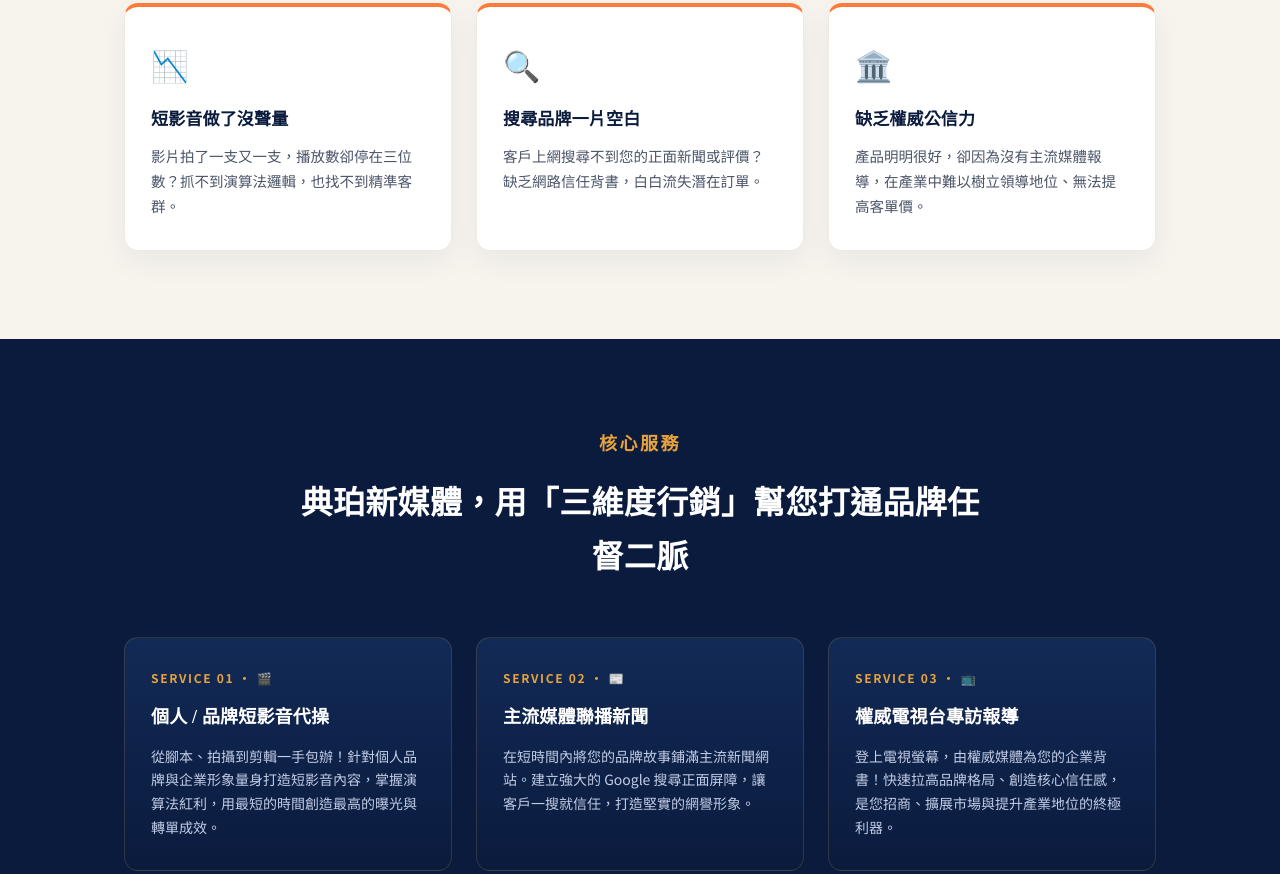
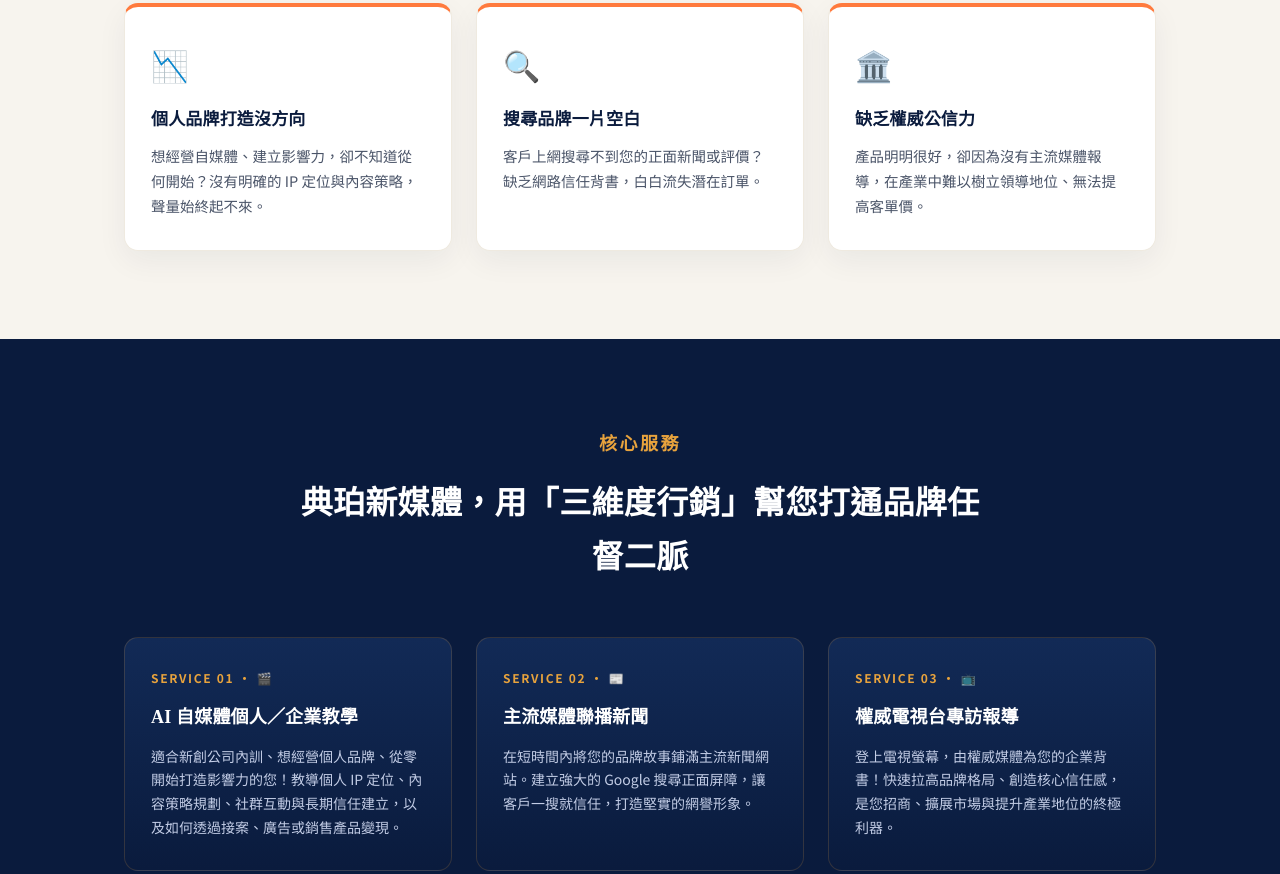
Before and after one commit to ivyliu18/Dianbo-checkup, a plain HTML site: page index.html in a window 1280 px wide. Shown: the part 974-1848 px from the top of the page. Drawn offline with Linux system fonts and the light colour scheme.

Commit message:
Update index.html

```diff
--- a/index.html
+++ b/index.html
@@ -283,7 +283,7 @@
   <div class="container hero-inner">
     <div class="eyebrow" style="justify-content:center; display:flex;">典珀新媒體 ｜ 品牌健檢活動</div>
     <h1>您的品牌聲音，<span class="accent">夠響亮嗎？</span><br>限時免費品牌健檢，點亮您的關鍵影響力！</h1>
-    <p class="sub">跨界整合「短影音代操 × 聯播新聞曝光 × 電視台專訪」，由資深媒體顧問親自坐鎮，為您的企業量身打造專屬的盲點突破報告。</p>
+    <p class="sub">跨界整合「AI 自媒體個人／企業教學 × 聯播新聞曝光 × 電視台專訪」，由資深媒體顧問親自坐鎮，為您的企業量身打造專屬的盲點突破報告。</p>
     <a href="#form" class="btn-cta">
       立即預約免費品牌健檢 <span class="badge">限量 20 名</span>
     </a>
@@ -305,8 +305,8 @@
     <div class="pain-grid">
       <div class="pain-card">
         <div class="icon">📉</div>
-        <h3>短影音做了沒聲量</h3>
-        <p>影片拍了一支又一支，播放數卻停在三位數？抓不到演算法邏輯，也找不到精準客群。</p>
+        <h3>個人品牌打造沒方向</h3>
+        <p>想經營自媒體、建立影響力，卻不知道從何開始？沒有明確的 IP 定位與內容策略，聲量始終起不來。</p>
       </div>
       <div class="pain-card">
         <div class="icon">🔍</div>
@@ -332,8 +332,8 @@
     <div class="svc-grid">
       <div class="svc-card">
         <div class="num">SERVICE 01 · 🎬</div>
-        <h3>個人 / 品牌短影音代操</h3>
-        <p>從腳本、拍攝到剪輯一手包辦！針對個人品牌與企業形象量身打造短影音內容，掌握演算法紅利，用最短的時間創造最高的曝光與轉單成效。</p>
+        <h3>AI 自媒體個人／企業教學</h3>
+        <p>適合新創公司內訓、想經營個人品牌、從零開始打造影響力的您！教導個人 IP 定位、內容策略規劃、社群互動與長期信任建立，以及如何透過接案、廣告或銷售產品變現。</p>
       </div>
       <div class="svc-card">
         <div class="num">SERVICE 02 · 📰</div>
@@ -370,7 +370,7 @@
       <div class="benefit-card">
         <span class="tag">落地建議</span>
         <h3>馬上可執行的策略</h3>
-        <p>拒絕空洞理論，給您馬上就能執行的短影音經營、新聞布局與電視媒體策略報告。</p>
+        <p>拒絕空洞理論，給您馬上就能執行的個人品牌經營、新聞布局與電視媒體策略報告。</p>
       </div>
     </div>
   </div>
@@ -479,7 +479,7 @@
         <div class="field">
           <label class="qlabel">目前在品牌行銷上，您遇到最大的挑戰是什麼（可複選）</label>
           <div class="options">
-            <label class="opt"><input type="checkbox" name="challenges" value="短影音沒有聲量，抓不到演算法邏輯（短影音代操痛點）"> 短影音沒有聲量，抓不到演算法邏輯（短影音代操痛點）</label>
+            <label class="opt"><input type="checkbox" name="challenges" value="想經營個人品牌卻不知從何開始，缺乏 IP 定位與內容策略（自媒體教學痛點）"> 想經營個人品牌卻不知從何開始，缺乏 IP 定位與內容策略（自媒體教學痛點）</label>
             <label class="opt"><input type="checkbox" name="challenges" value="廣告成本越來越高，轉單效果不如預期"> 廣告成本越來越高，轉單效果不如預期</label>
             <label class="opt"><input type="checkbox" name="challenges" value="品牌在網路上搜尋不到太多正面新聞或評價（聯播新聞痛點）"> 品牌在網路上搜尋不到太多正面新聞或評價（聯播新聞痛點）</label>
             <label class="opt"><input type="checkbox" name="challenges" value="品牌缺乏權威感與信任度，想提升產業地位（電視台專訪痛點）"> 品牌缺乏權威感與信任度，想提升產業地位（電視台專訪痛點）</label>
@@ -499,13 +499,13 @@
           <div class="options">
             <label class="opt"><input type="checkbox" name="interests" value="主流媒體聯播新聞 — 想在短時間內獲得大量新聞曝光、建立 Google 搜尋正面屏障"> 【主流媒體聯播新聞】— 想在短時間內獲得大量新聞曝光、建立 Google 搜尋正面屏障。</label>
             <label class="opt"><input type="checkbox" name="interests" value="電視台專訪/專題報導 — 想透過電視媒體背書，快速打造品牌權威感、提升企業形象"> 【電視台專訪/專題報導】— 想透過電視媒體背書，快速打造品牌權威感、提升企業形象。</label>
-            <label class="opt"><input type="checkbox" name="interests" value="個人 / 品牌短影音代操 — 想提升社群黏著度、固定產出高質感短影音內容與視覺設計"> 【個人 / 品牌短影音代操】— 想提升社群黏著度、固定產出高質感短影音內容與視覺設計。</label>
+            <label class="opt"><input type="checkbox" name="interests" value="AI 自媒體個人／企業教學 — 想打造個人 IP、規劃內容策略，並建立長期信任與變現能力"> 【AI 自媒體個人／企業教學】— 想打造個人 IP、規劃內容策略，並建立長期信任與變現能力。</label>
             <label class="opt"><input type="checkbox" name="interests" value="以上皆想了解，希望能有整合性的策略規劃"> 以上皆想了解，希望能有整合性的策略規劃。</label>
           </div>
         </div>
 
         <div class="field">
-          <label class="qlabel">如果您獲得【短影音代操】、【聯播新聞曝光】或【電視台專訪】的機會，您最想宣傳品牌哪一個亮點</label>
+          <label class="qlabel">如果您獲得【AI 自媒體個人／企業教學】、【聯播新聞曝光】或【電視台專訪】的機會，您最想宣傳品牌哪一個亮點</label>
           <textarea name="brandHighlight" placeholder="例如：創辦人故事、明星商品的獨家專利、最新公益活動…等"></textarea>
         </div>
 
```
